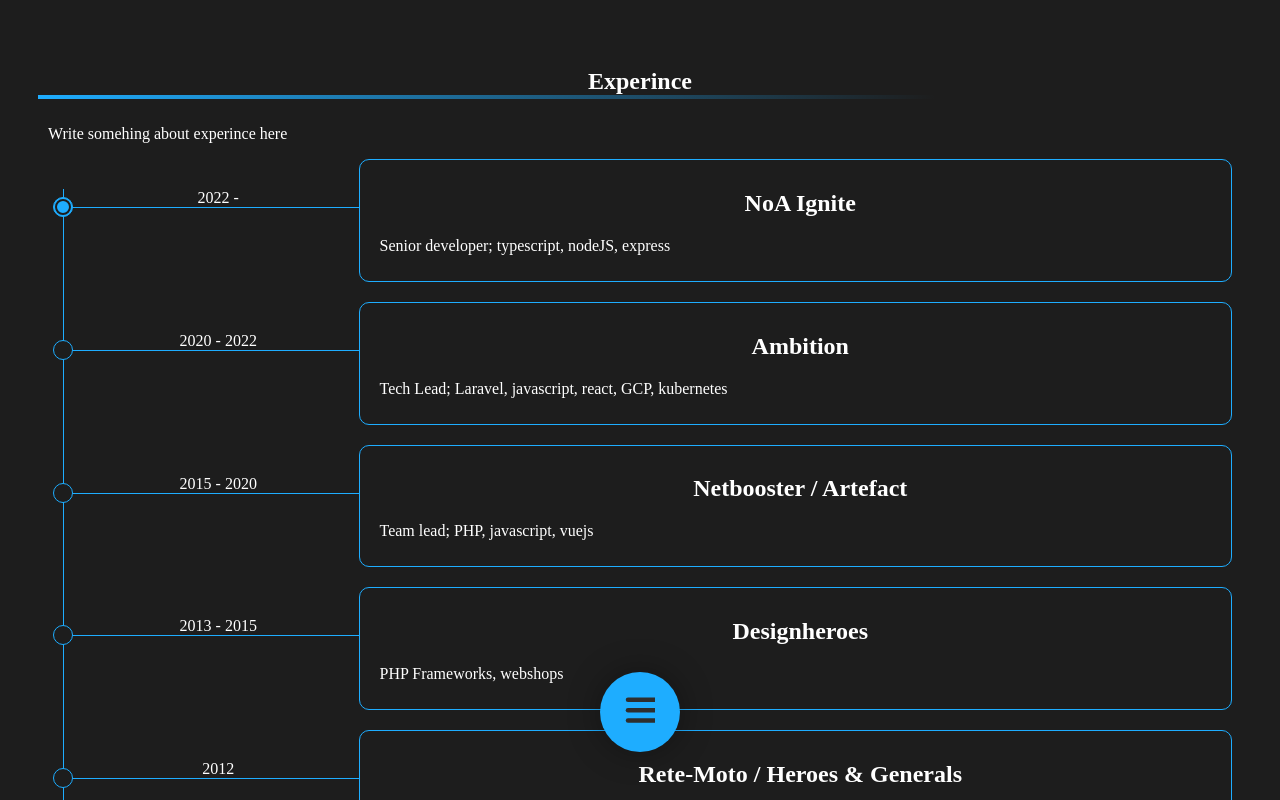
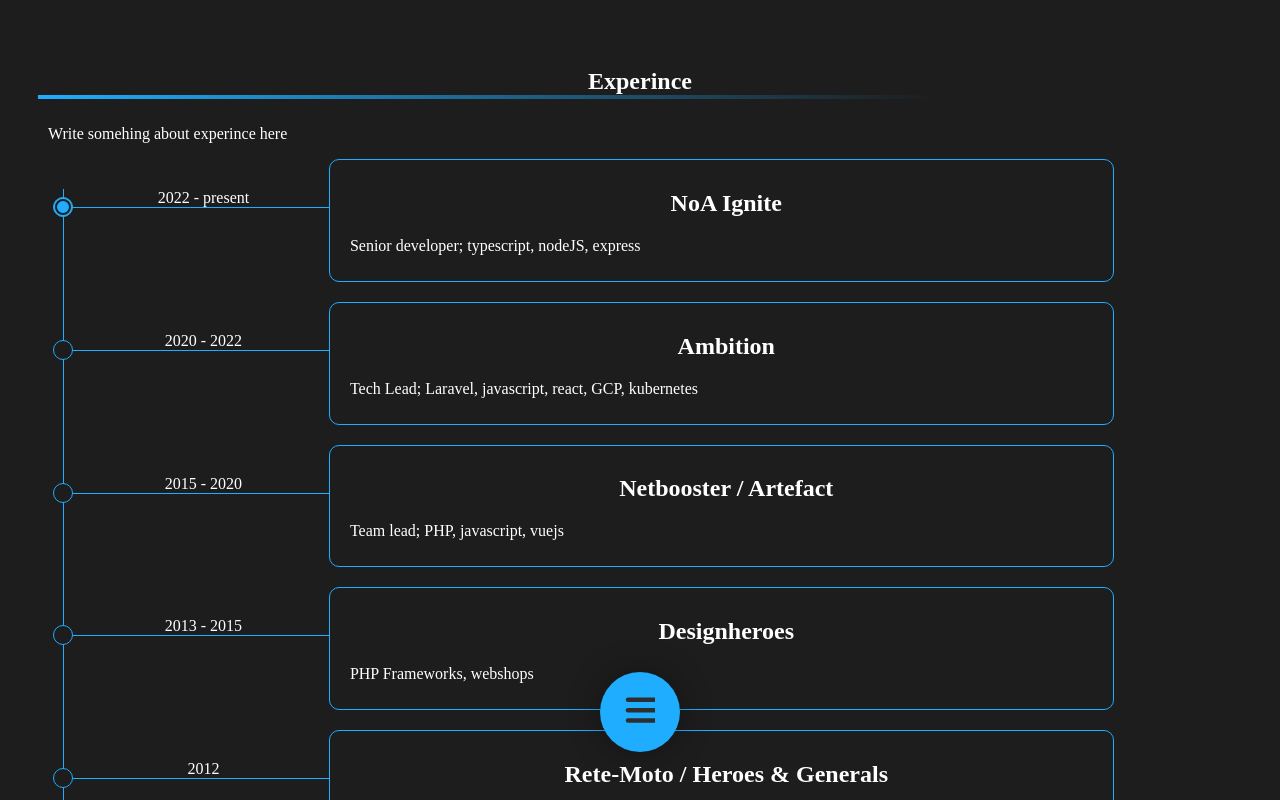
Before and after one commit to captain-fatbeard/personal-website, a Next.js app: page /experince in a window 1280 px wide. Shown: the top 800 px of the page. Built offline with nearby package versions, Linux system fonts and the light colour scheme.

Commit message:
feat: add small adjustment to timeline

```diff
--- a/app/(pages)/experince/page.tsx
+++ b/app/(pages)/experince/page.tsx
@@ -13,7 +13,7 @@
   const events: Event[] = [
     {
       present: true,
-      year: '2022 - ',
+      year: '2022 - present',
       title: 'NoA Ignite',
       text: 'Senior developer; typescript, nodeJS, express',
     },
--- a/app/components/Timeline/styles.module.css
+++ b/app/components/Timeline/styles.module.css
@@ -71,6 +71,7 @@
   border-radius: 10px;
   padding: 10px 10px 10px 20px;
   margin-bottom: 20px;
+  margin-right: 10%;
   min-height: 80px;
   border: 1px solid var(--design);
   background-color: var(--background);
```
